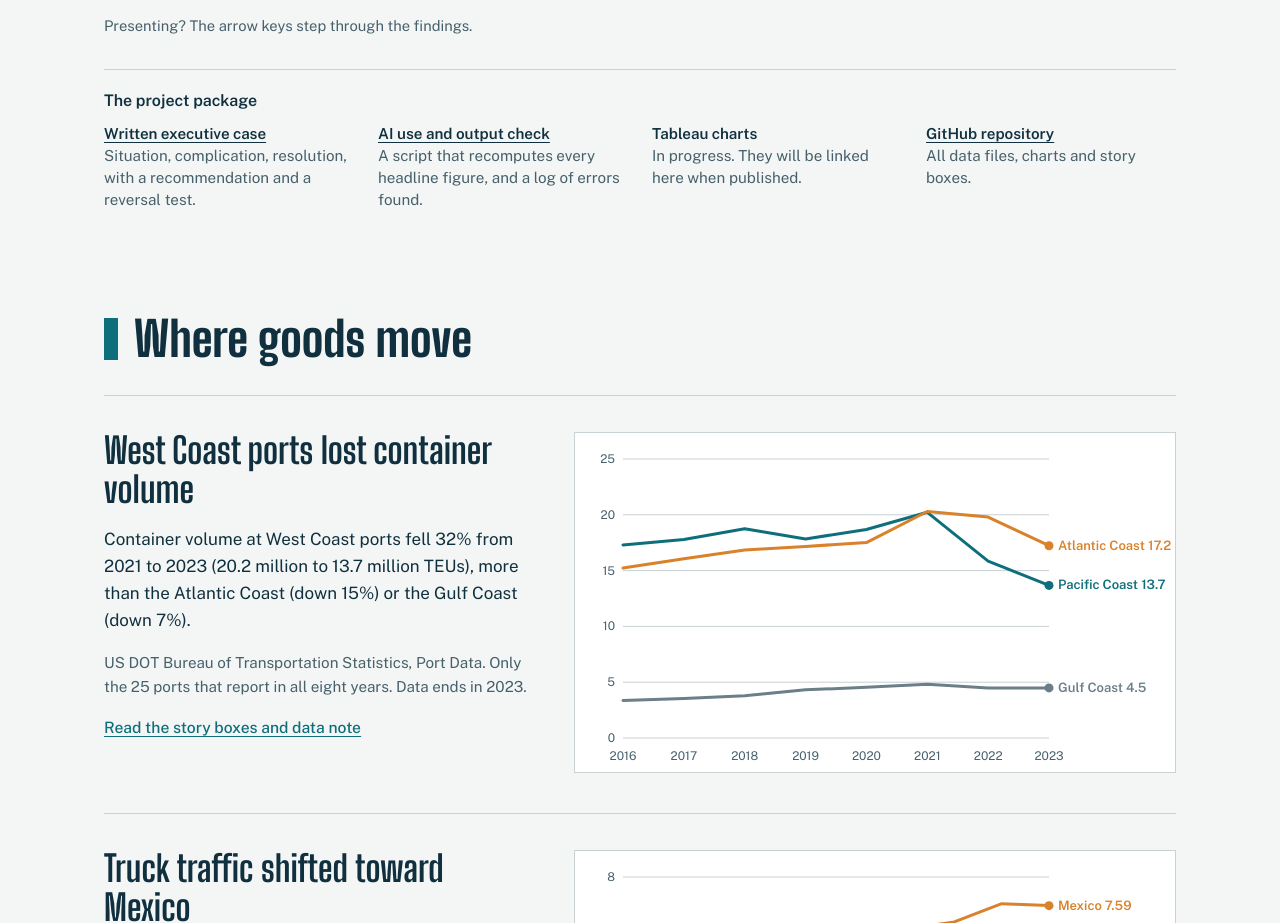
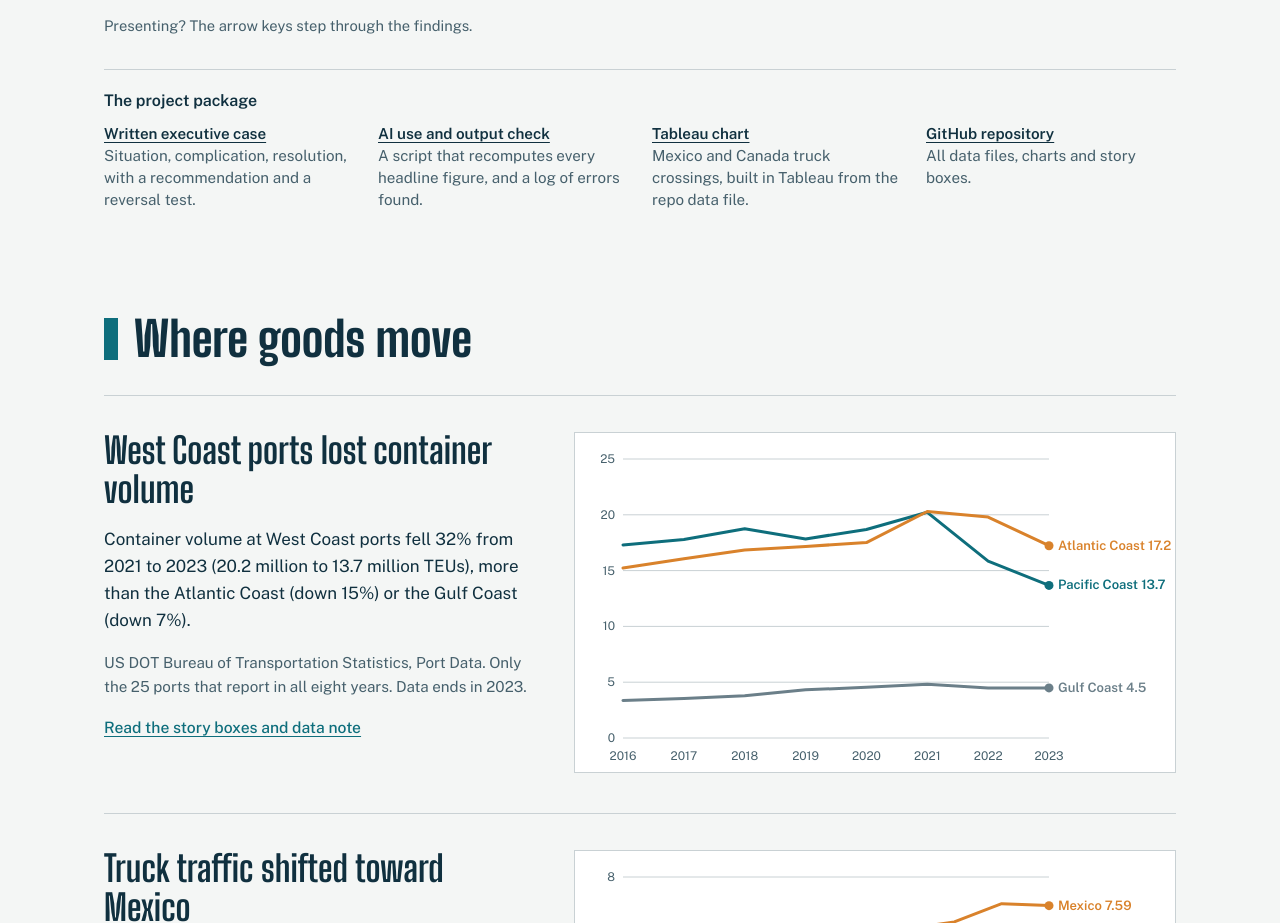
Before and after one commit to sonysimonbusiness-maker/gmba634-term-project, a plain HTML site: page index.html in a window 1280 px wide. Shown: the part 920-1843 px from the top of the page. Drawn offline with nearby package versions, Linux system fonts and the light colour scheme.

Commit message:
Add Tableau border chart and link it from site, README and case
Co-Authored-By: Claude Sonnet 5.5 <noreply@anthropic.com>
Claude-Session: https://claude.ai/code/session_012Ancfitk3Tmy95bnM2gwen

```diff
--- a/index.html
+++ b/index.html
@@ -142,7 +142,7 @@
         <ul>
           <li><a href="https://github.com/sonysimonbusiness-maker/gmba634-term-project/blob/main/case/executive-case.md">Written executive case</a><br>Situation, complication, resolution, with a recommendation and a reversal test.</li>
           <li><a href="https://github.com/sonysimonbusiness-maker/gmba634-term-project/tree/main/ai-check">AI use and output check</a><br>A script that recomputes every headline figure, and a log of errors found.</li>
-          <li><span class="todo">Tableau charts</span><br>In progress. They will be linked here when published.</li>
+          <li><a href="https://github.com/sonysimonbusiness-maker/gmba634-term-project/blob/main/datasets/02-border-crossings/tableau-chart.png">Tableau chart</a><br>Mexico and Canada truck crossings, built in Tableau from the repo data file.</li>
           <li><a href="https://github.com/sonysimonbusiness-maker/gmba634-term-project">GitHub repository</a><br>All data files, charts and story boxes.</li>
         </ul>
       </nav>
```
Also changed, not shown: 4 other files.
